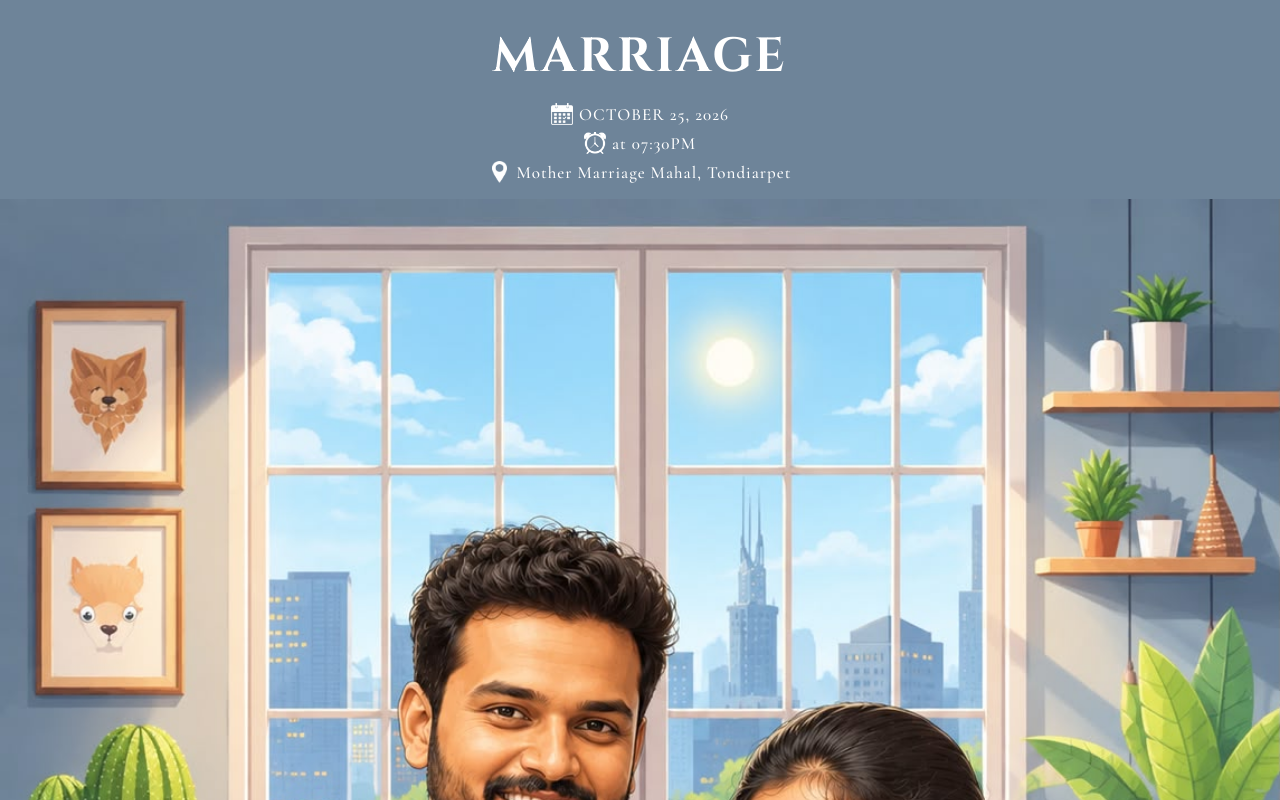
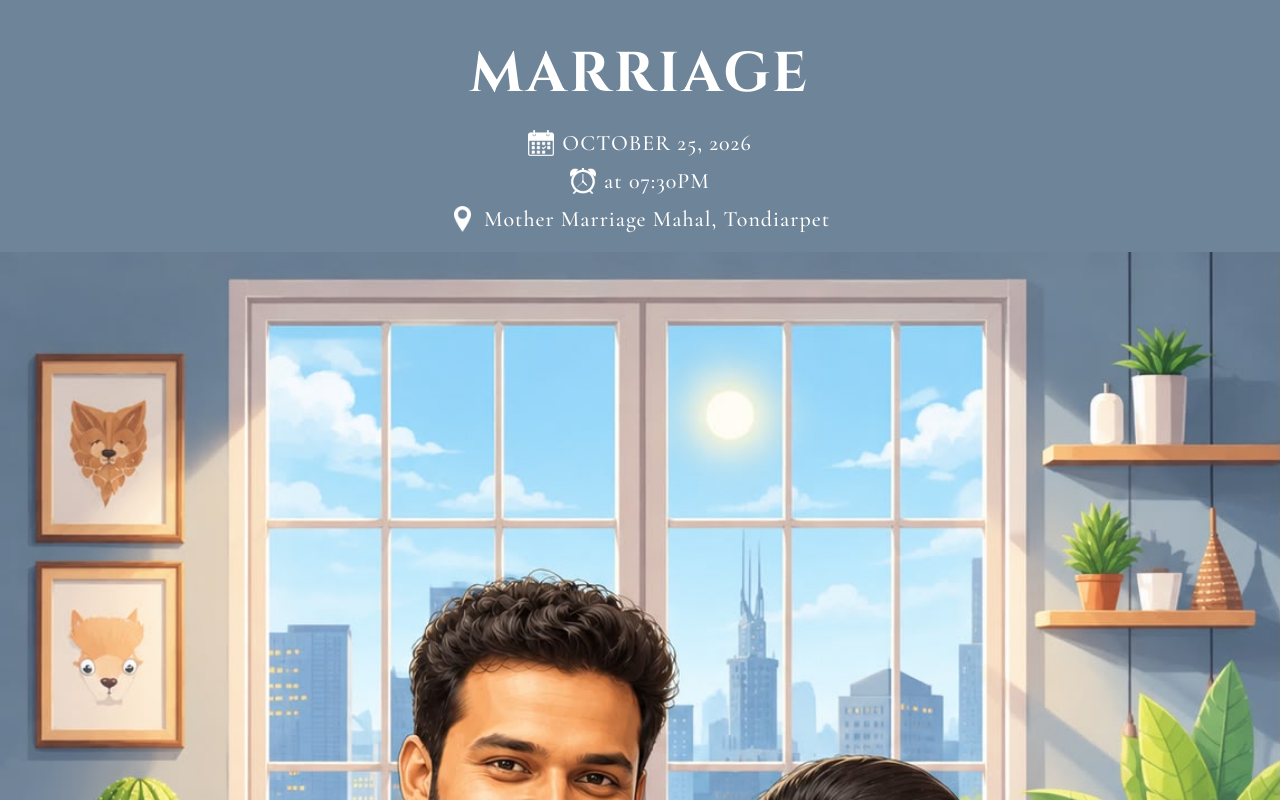
Before and after one commit to varshini-valt/AK, an Angular app: page /marriage in a window 1280 px wide. Built offline with nearby package versions, Linux system fonts and the light colour scheme; a web font is replaced by a local one.

Commit message:
Refactor CSS styles for marriage component
Updated padding, font sizes, margins, gaps, and icon dimensions for improved layout.

```diff
--- a/src/app/marriage/marriage.component.css
+++ b/src/app/marriage/marriage.component.css
@@ -20,23 +20,14 @@
 
 .header {
   flex-shrink: 0;
-  padding: clamp(12px, 4vw, 24px) clamp(12px, 5vw, 24px) clamp(8px, 2.5vw, 16px);
+  padding: clamp(20px, 6vw, 36px) clamp(12px, 5vw, 24px) clamp(12px, 3.5vw, 20px);
   text-align: center;
-}
-
-.join-us {
-  font-family: 'Cormorant Garamond', serif;
-  font-size: clamp(12px, 3.2vw, 16px);
-  letter-spacing: 4px;
-  margin: 0 0 2px;
-  font-weight: 400;
-  font-style: italic;
 }
 
 .title {
   font-family: 'Cinzel', serif;
-  font-size: clamp(28px, 9vw, 48px);
-  margin: 0 0 clamp(6px, 2vw, 14px);
+  font-size: clamp(34px, 11vw, 56px);
+  margin: 0 0 clamp(10px, 3vw, 18px);
   font-weight: 700;
   letter-spacing: 3px;
 }
@@ -44,24 +35,24 @@
 .details {
   display: flex;
   flex-direction: column;
-  gap: clamp(3px, 1.2vw, 7px);
+  gap: clamp(6px, 2vw, 12px);
 }
 
 .detail-row {
   display: flex;
   align-items: center;
   justify-content: center;
-  gap: 6px;
+  gap: 8px;
   font-family: 'Cormorant Garamond', serif;
-  font-size: clamp(13px, 3.5vw, 17px);
+  font-size: clamp(16px, 4.5vw, 22px);
   font-weight: 500;
   margin: 0;
   letter-spacing: 1px;
 }
 
 .icon {
-  width: clamp(16px, 5vw, 22px);
-  height: clamp(16px, 5vw, 22px);
+  width: clamp(18px, 5.5vw, 26px);
+  height: clamp(18px, 5.5vw, 26px);
   object-fit: contain;
   flex-shrink: 0;
 }
```
